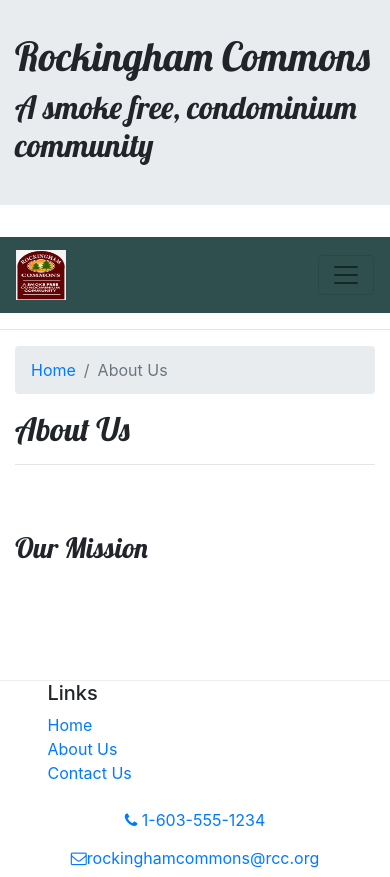
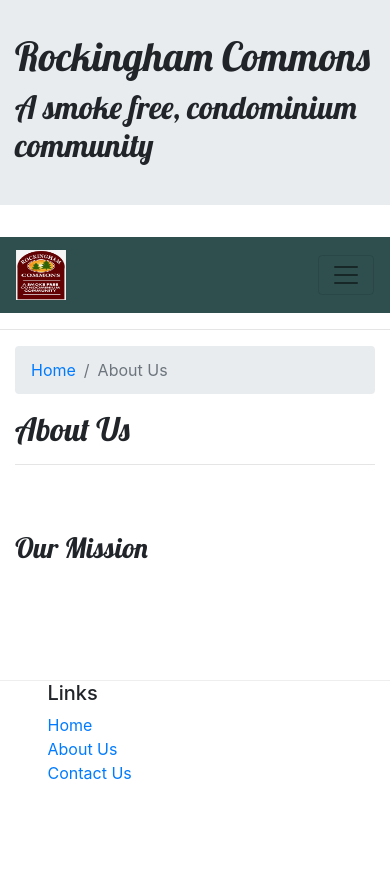
Before and after one commit to jamimo76/rcc-react, a React (Create React App) app: page /about in a window 390 px wide. After the commit the page ends 844 px from the top, so only its background shows below. Built offline with nearby package versions, Linux system fonts and the light colour scheme.

Commit message:
removed phone number and email from footer

```diff
--- a/src/components/FooterComponent.js
+++ b/src/components/FooterComponent.js
@@ -20,20 +20,6 @@ function Footer(props) {
               </li>
             </ul>
           </div>
-          <div className="col-sm-4 text-center">
-            <a role="button" className="btn btn-link" href="tel:+16035551234">
-              <i className="fa fa-phone" /> 1-603-555-1234
-            </a>
-            <br />
-            <a
-              role="button"
-              className="btn btn-link"
-              href="mailto:fakeemail@fakeemail.co"
-            >
-              <i className="fa fa-envelope-o" />
-              rockinghamcommons@rcc.org
-            </a>
-          </div>
         </div>
       </div>
     </footer>
```
